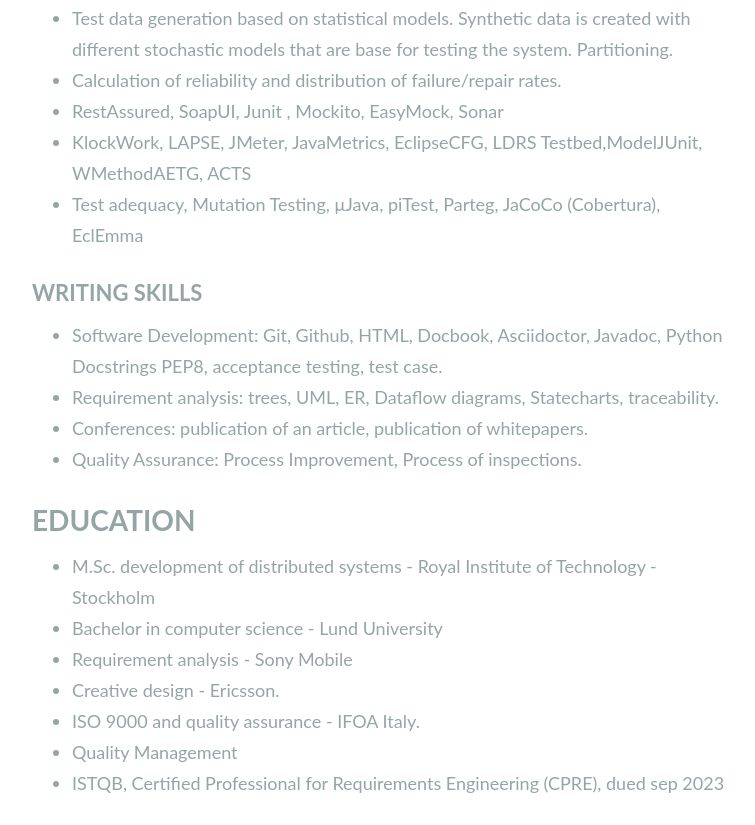
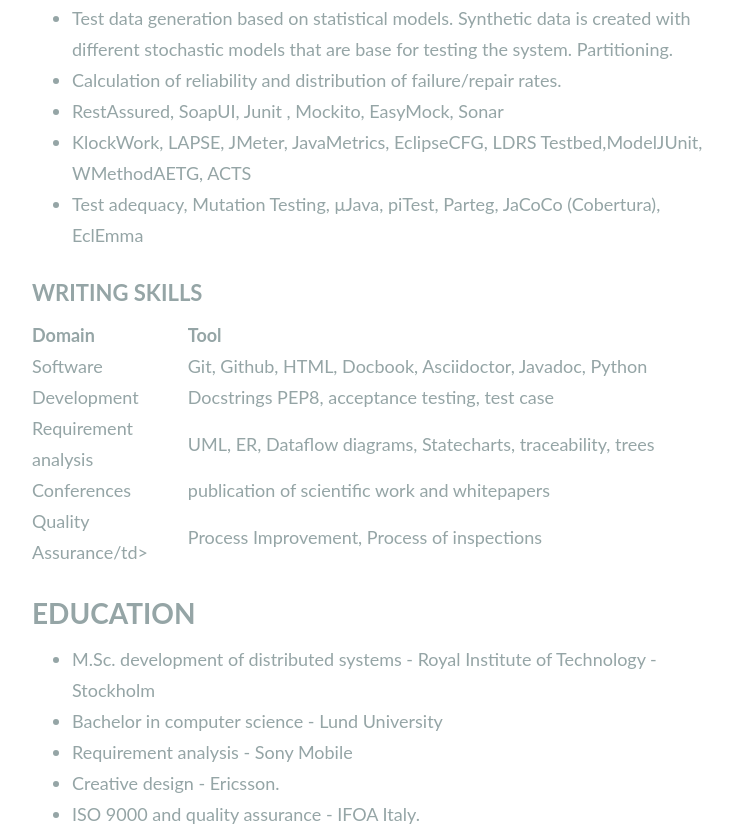
Before and after one commit to atdance/atdance.github.io, a plain HTML site: page dev.html in a window 1280 px wide. Shown: the part 1508-2333 px from the top of the page, without its empty margins (273-1028 px from the left). Drawn offline with nearby package versions, Linux system fonts and the light colour scheme; a web font is replaced by a local one.

Commit message:
table for writing domain and tools

```diff
--- a/dev.html
+++ b/dev.html
@@ -58,7 +58,7 @@
 <table>
     <thead>
         <tr>
-            <!--th colspan="2">The table header</th-->
+            <!--th colspan="2">... header</th-->
 			<th scope="col">Skill</th>
 			<th scope="col">Level</th>
         </tr>
@@ -66,14 +66,14 @@
 <tbody>
 <tr><td>Core Java since 1999.</td> <td>Advanced</td> </tr>
 <tr><td>REST services</td> <td>Advanced</td> </tr>
-<tr><td>Big data technologies with Kafka and Cassandra.</td> <td>Knowledge and some hands on</td>  </tr>
-<tr><td>Databases: MySQL, PostgreSql, MyBatis, Oracle, Cassandra, Hazelcast.</td> <td>Knowledge and some hands on</td>  </tr>
+<tr><td>Kafka and Cassandra.</td> <td>Knowledge and some hands on</td>  </tr>
+<tr><td>Databases: PostgreSql, MyBatis, Cassandra, Hazelcast.</td> <td>Knowledge and some hands on</td>  </tr>
 <tr><td>Integration: Zookeeper, Apache Kafka distributed messaging, AWS(EC2, S3, EBS).</td> <td>Knowledge and some hands on</td>  </tr>
 <tr><td>Microservices, Dropwizard</td> <td>General</td>   </tr>
 <tr><td>Software systems Monitoring (JMX, Netflix Servo, Graphite).</td> <td>Advanced</td>  </tr>
 <tr><td>Software security: OWASP security guidelines, encryption protocols, PGP.</td> <td>General</td>   </tr>
 <tr><td>Prototyping. </td> <td>Advanced</td>   </tr>
-<tr><td>Java EE</td> <td>some hands on</td> </tr>
+<tr><td>Java EE</td> <td>Hands on</td> </tr>
 <tr><td>Spring Boot</td> <td>Knowledge</td> </tr>
 </tbody>
 </table>
@@ -125,12 +125,27 @@
 </ul>
 
 <h3>WRITING SKILLS</h3>
-<ul>
+<table>
+    <thead>
+        <tr>            <!--th colspan="2">... header</th-->
+			<th scope="col">Domain</th>
+			<th scope="col">Tool</th>
+        </tr>
+    </thead>
+<tbody>
+<tr><td>Software Development</td> <td>Git, Github, HTML, Docbook, Asciidoctor, Javadoc, Python Docstrings PEP8, acceptance testing, test case</td> </tr>
+<tr><td>Requirement analysis</td> <td>UML, ER, Dataflow diagrams, Statecharts, traceability, trees</td> </tr>
+<tr><td>Conferences</td> <td>publication of scientific work and whitepapers</td>  </tr>
+<tr><td>Quality Assurance/td> <td>Process Improvement, Process of inspections</td> </tr>
+</tbody>
+</table>
+
+<!--ul>
 <li>Software Development: Git, Github, HTML, Docbook, Asciidoctor, Javadoc, Python Docstrings PEP8, acceptance testing, test case.</li>
 <li>Requirement analysis: trees, UML, ER, Dataflow diagrams, Statecharts, traceability.</li>
 <li>Conferences: publication of an article, publication of whitepapers.</li>
 <li>Quality Assurance: Process Improvement, Process of inspections.</li>
-</ul>
+</ul-->
 
 <h2>EDUCATION</h2>
 <ul>
```
